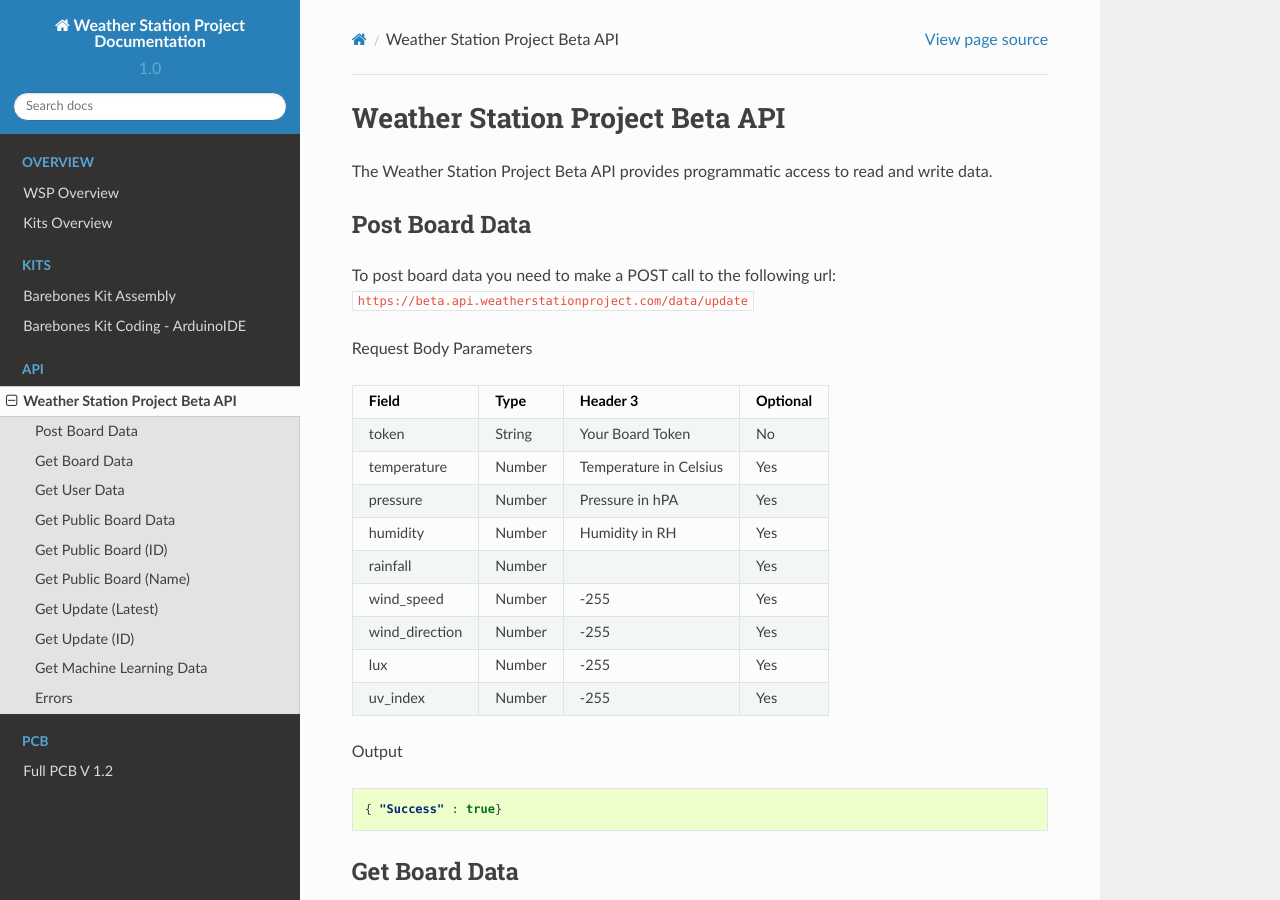
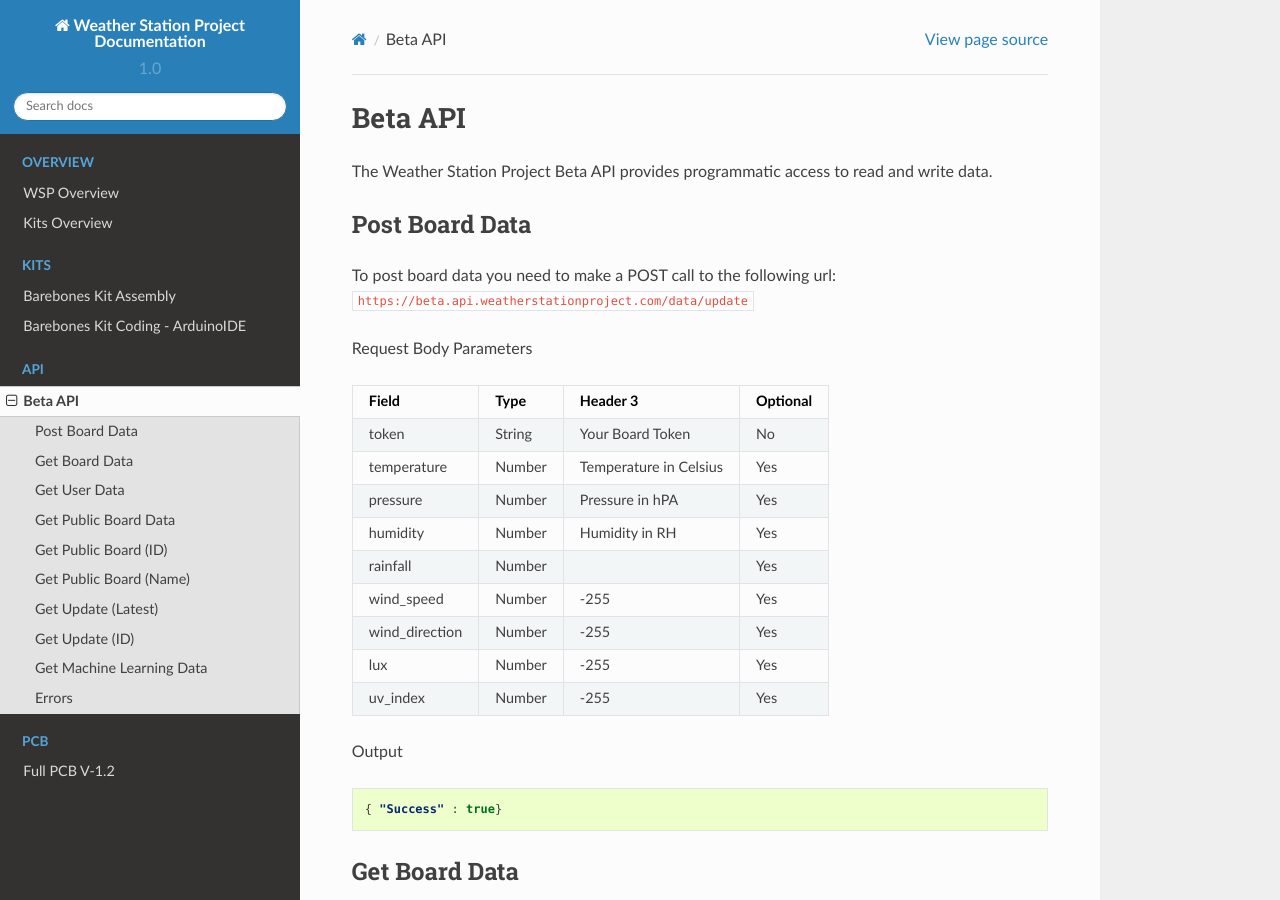
Before and after one commit to Poluino/Docs, a Sphinx documentation site: the page built from docs/api/betaapi.rst, in a window 1280 px wide and 900 px high. Built offline with Sphinx 7.4.7 and the Read the Docs theme 2.0.0, drawn with Linux system fonts in a browser that asks for light colours.

Commit message:
added to pcb

```diff
--- a/docs/api/betaapi.rst
+++ b/docs/api/betaapi.rst
@@ -1,6 +1,5 @@
-Weather Station Project Beta API
-===========================
-
+Beta API
+=========
 The Weather Station Project Beta API provides programmatic access to read and write data.
 
 Post Board Data
@@ -56,7 +55,6 @@ Path Parameters
 Output
 
 .. code-block:: json
-
 
   {
     "id": Your Board ID,
```
Also changed, not shown: docs/pcb/fullpcbv1-2.rst (+12 -1 lines).
